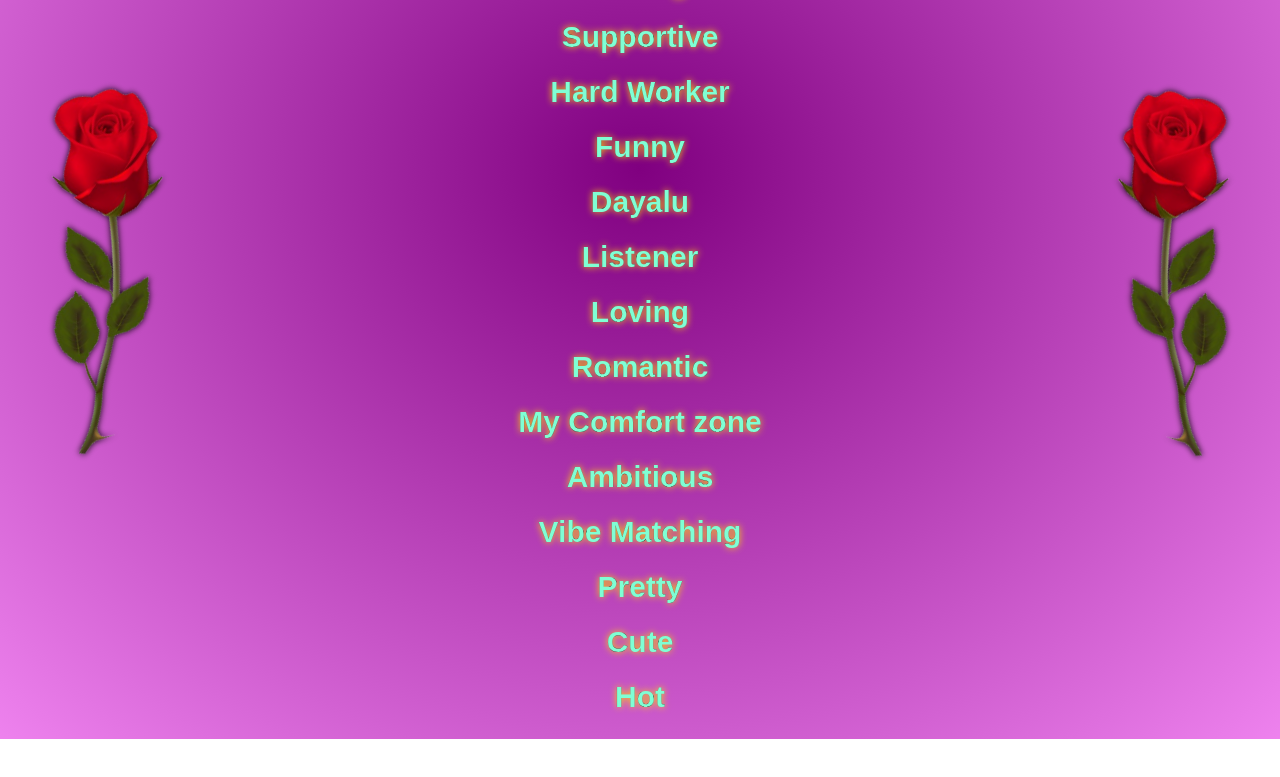
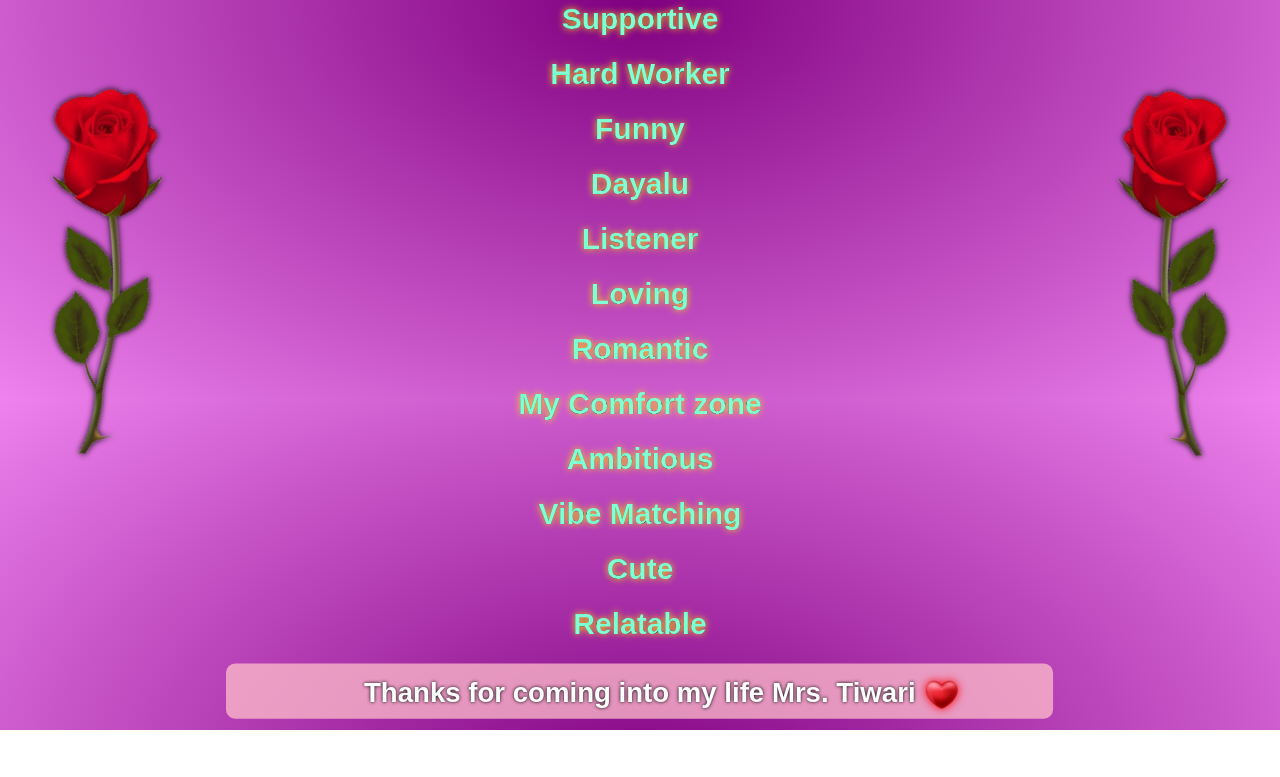
Before and after one commit to Vishal05it/Confession-First, a React (Vite) app: page /tareef in a window 1280 px wide. Shown: the part 401-1178 px from the top of the page. After the commit the page ends 1131 px from the top, so only its background shows below. Built offline with nearby package versions, Linux system fonts and the light colour scheme.

Commit message:
Final Submit

```diff
--- a/src/App.jsx
+++ b/src/App.jsx
@@ -3,6 +3,7 @@ import "./App.css";
 import MainSect from "./Components/MainSect";
 import { BrowserRouter, Routes, Route, Outlet } from "react-router-dom";
 import Tareef from "./Components/Tareef";
+import song from "./Tu itni Khoobsurat Hai Reloaded - Prakriti Kakar _ Amjad Nadeem _ Jubin Nautiyal _ Gaurav Jang(M4A_128K).mp4";
 function App() {
   return (
     <>
--- a/src/Components/MainSect.jsx
+++ b/src/Components/MainSect.jsx
@@ -25,6 +25,8 @@ function MainSect() {
   let [x, setX] = useState(0);
   let [showTareef, setTareef] = useState("none");
   let [imgHt, setImgHt] = useState(0);
+  let [currSong, setSong] = useState();
+
   return (
     <>
       <section
@@ -70,6 +72,7 @@ function MainSect() {
           <div className="wrapper wrap1" ref={wrap1}></div>
           <div className="wrapper wrap2" ref={wrap2}></div>
         </span>
+
         <img
           id="lock"
           src={lock}
@@ -167,16 +170,15 @@ function MainSect() {
             * You're everything I've ever wanted...No wait.. You're way more
             than I have ever wanted <img src="" alt="" />
           </p>
-          <a
-            id="clickBtn"
-            target="_blank"
-            style={{ display: open }}
-            onClick={(e) => {
-              setTareef("block");
-              e.target.style.animation = "vanishBtn 1.2s linear 1 forwards";
-            }}
-          >
-            <NavLink id="navLink" to="/tareef">
+          <a id="clickBtn" target="_blank" style={{ display: open }}>
+            <NavLink
+              id="navLink"
+              to="/tareef"
+              onClick={(e) => {
+                setTareef("block");
+                e.target.style.animation = "vanishBtn 1.2s linear 1 forwards";
+              }}
+            >
               Click here for more Tareef !
             </NavLink>
           </a>
--- a/src/Components/Tareef.jsx
+++ b/src/Components/Tareef.jsx
@@ -1,14 +1,14 @@
-import React from "react";
-import "./TareefPage/style.css";
-
+import React, { useEffect, useState } from "react";
+import "./style.css";
 import rosePic from "./Styles/rose_PNG66731-removebg-preview.png";
+import hrtImg from "./Styles/heart-removebg-preview.png";
 function Tareef() {
   return (
     <>
       <section className="mainSect">
         <p
           style={{
-            animation: `showPara 1.2s linear 1 forwards`,
+            animation: `showParaX 1.2s linear 1 forwards`,
           }}
         >
           * You have all the qualities a man wants in his woman, <br />
@@ -16,7 +16,7 @@ function Tareef() {
         </p>
         <div
           style={{
-            animation: `showPara 1.2s linear 1 forwards`,
+            animation: `showParaX 1.2s linear 1 forwards`,
           }}
         >
           <p>Good Nature</p>
@@ -31,14 +31,47 @@ function Tareef() {
           <p>Listener</p>
           <p>Loving</p>
           <p>Romantic</p>
-
           <p>My Comfort zone</p>
           <p>Ambitious</p>
           <p>Vibe Matching</p>
-          <p>Pretty</p>
           <p>Cute</p>
-          <p>Hot</p>
+          <p>Relatable</p>
         </div>
+        <h2
+          style={{
+            fontSize: "30px",
+            position: "relative",
+            zIndex: "3",
+            animation: "squishing 2s linear infinite ",
+            fontFamily: "sans-serif",
+          }}
+        >
+          Thanks for coming into my life Mrs. Tiwari{" "}
+          <img
+            src={hrtImg}
+            style={{
+              height: "40px",
+              position: "absolute",
+              top: "-4%",
+              right: "-8%",
+              filter: "drop-shadow(0 0 5px red)",
+            }}
+            alt=""
+          />
+          <span
+            style={{
+              position: "absolute",
+              top: "-45%",
+              left: "-25%",
+              width: "150%",
+              backgroundColor: "rgba(255, 192, 203, 0.742)",
+              height: "100%",
+              zIndex: "-1",
+              padding: "30px 100px",
+              borderRadius: "10px",
+            }}
+          ></span>
+        </h2>
         <img
           src={rosePic}
           className="rosePic"
--- a/src/Components/style.css
+++ b/src/Components/style.css
@@ -3,26 +3,30 @@
   padding: 0;
   box-sizing: border-box;
 }
-body {
+body,
+html {
   overflow-x: hidden;
-  min-width: 100vh;
+  overflow-y: auto;
 }
 .mainSect {
   width: 100vw;
   background-image: radial-gradient(purple, violet);
   display: flex;
+
   justify-content: center;
   align-items: center;
   flex-direction: column;
-  min-height: 100vh;
+  background-attachment: fixed;
+
   gap: 30px;
   padding: 20px;
   p {
     font-family: sans-serif;
     font-size: 30px;
     text-align: center;
-    line-height: 1.5;
+    line-height: 1.2;
     color: white;
+
     text-shadow: 0px 0px 7px gold;
     -webkit-text-stroke: 0.1px black;
     font-weight: 600;
@@ -44,7 +48,23 @@ body {
     }
   }
 }
-@keyframes showPara {
+h2 {
+  color: white;
+  /* color: rgba(255, 192, 203, 0.742); */
+  /* -webkit-text-stroke: 0.1px black; */
+  text-shadow: 0 0 4px black;
+}
+@keyframes showParaX {
+  0% {
+    opacity: 0;
+    transform: translateX(100%);
+  }
+  100% {
+    opacity: 1;
+    transform: translateX(0);
+  }
+}
+@keyframes showParaY {
   0% {
     opacity: 0;
     transform: translateY(100%);
@@ -78,3 +98,14 @@ body {
     transform: scaleX(-1) rotate(-55deg);
   }
 }
+@keyframes squishing {
+  0% {
+    transform: scale(1);
+  }
+  50% {
+    transform: scale(0.8);
+  }
+  100% {
+    transform: scale(1);
+  }
+}
```
Also changed, not shown: 2 other files (tests, documents, lock files or other folders).
